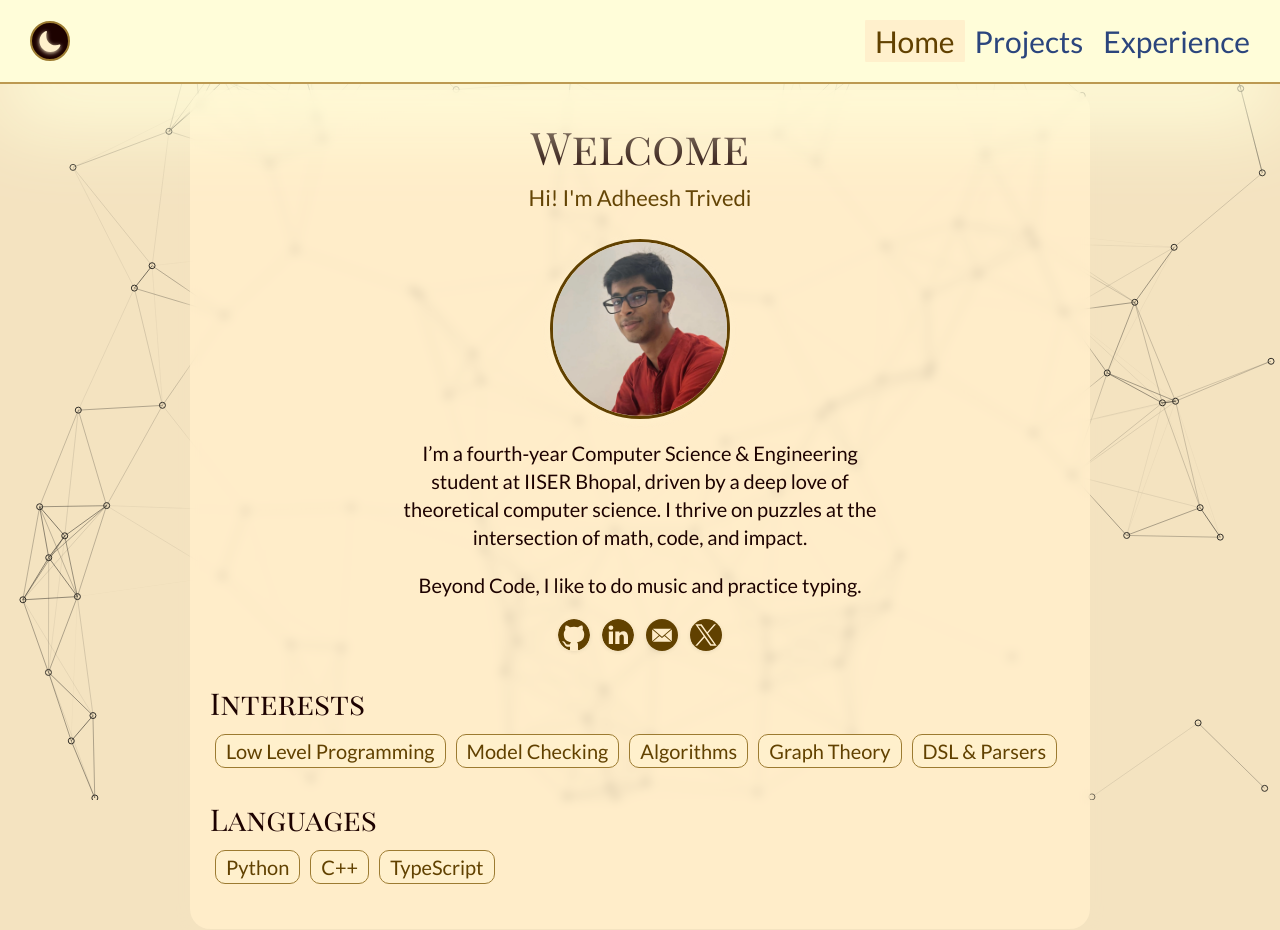
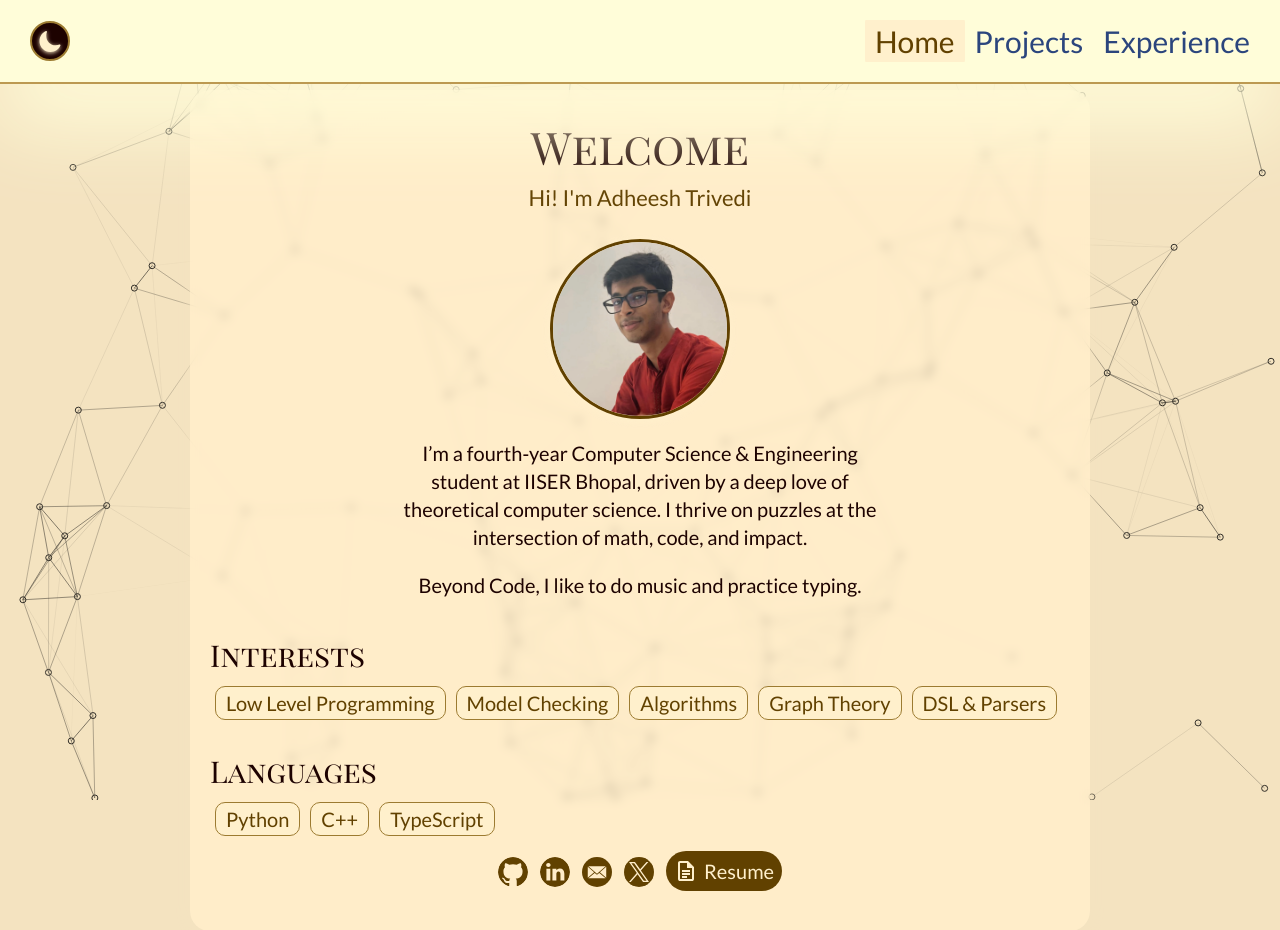
Before and after one commit to AdhTri001/AdhTri001.github.io, a React (Vite) app: page /#/ in a window 1280 px wide. Shown: the top 930 px of the page. Built offline with nearby package versions, Linux system fonts and the light colour scheme.

Commit message:
Added resume button and moved socials to bottom in homepage

```diff
--- a/src/Home/Home.tsx
+++ b/src/Home/Home.tsx
@@ -1,4 +1,5 @@
 import Profile from "./Profile";
+import Socials from "./Socials";
 import CategoryList from "../components/CategoryList";
 import PageLayout from "../components/PageLayout";
 import homeData from "../assets/home.json";
@@ -7,12 +8,13 @@ import profileImg from "../assets/me.webp";
 function Home() {
   return (
     <PageLayout title="Welcome" subtitle={`Hi! I'm ${homeData.name}`}>
-      <Profile image={profileImg} about={homeData.about} socials={homeData.socials} />
+      <Profile image={profileImg} about={homeData.about} />
       <div className="categories-section">
         {homeData["categories"].map((cat, idx) => (
           <CategoryList key={idx} category={cat.category} items={cat.items} />
         ))}
       </div>
+      <Socials socials={homeData.socials} />
     </PageLayout>
   );
 }
--- a/src/Home/Profile.css
+++ b/src/Home/Profile.css
@@ -21,26 +21,3 @@
   max-width: 500px;
   margin: 1rem 0rem;
 }
-
-.profile-socials {
-  display: flex;
-  gap: 1.2rem;
-  justify-content: center;
-  margin-top: 1rem;
-}
-
-.profile-social-icon {
-  width: 32px;
-  height: 32px;
-  transition: transform 0.2s, box-shadow 0.2s;
-  border-radius: 50%;
-  fill: var(--text-muted);
-  box-shadow: 0 1px 4px rgba(0, 0, 0, 0.08);
-  display: inline-block;
-}
-
-.profile-social-icon:hover {
-  transform: scale(1.12);
-  box-shadow: 0 2px 8px var(--primary);
-  fill: var(--text);
-}
--- a/src/Home/Profile.tsx
+++ b/src/Home/Profile.tsx
@@ -1,30 +1,12 @@
 import "./Profile.css";
-
-import githubIcon from "../assets/icons/github.svg?react";
-import linkedinIcon from "../assets/icons/linkedin.svg?react";
-import mailIcon from "../assets/icons/mail.svg?react";
-import xIcon from "../assets/icons/x.svg?react";
 
 
 interface ProfileProps {
   image: string;
   about: string[];
-  socials?: {
-    github?: string;
-    linkedin?: string;
-    mail?: string;
-    x?: string;
-  };
 }
 
-const SOCIALS_ICONS = {
-  github: githubIcon,
-  linkedin: linkedinIcon,
-  mail: mailIcon,
-  x: xIcon,
-};
-
-function Profile({ image, about, socials }: ProfileProps) {
+function Profile({ image, about }: ProfileProps) {
   return (
     <div className="profile">
       {/* Profile image */}
@@ -36,26 +18,6 @@ function Profile({ image, about, socials }: ProfileProps) {
           {line}
         </p>
       ))}
-
-      {/* Profile socials */}
-      <div className="profile-socials">
-        {socials &&
-          Object.entries(socials).map(([key, value]) => {
-            const Icon = SOCIALS_ICONS[key as keyof typeof SOCIALS_ICONS];
-            return (
-              value && (
-                <a
-                  key={key}
-                  href={value}
-                  target="_blank"
-                  rel="noopener noreferrer"
-                >
-                  <Icon className="profile-social-icon" title={key} />
-                </a>
-              )
-            );
-          })}
-      </div>
     </div>
   );
 }
--- /dev/null
+++ b/src/Home/Socials.css
@@ -0,0 +1,50 @@
+.socials {
+  display: flex;
+  gap: 1.2rem;
+  justify-content: center;
+  align-items: center;
+  margin-top: 1rem;
+}
+
+.social-icon {
+  width: 3rem;
+  height: 3rem;
+  vertical-align: middle;
+  border-radius: 50%;
+  fill: var(--text-muted);
+  transition: transform 0.2s, box-shadow 0.2s;
+}
+
+.social-icon:hover {
+  transform: scale(1.12);
+  box-shadow: 0 2px 8px var(--primary);
+  fill: var(--text);
+}
+
+.resume-link {
+  display: inline-flex;
+  align-items: center;
+  gap: 0.6rem;
+  background: var(--text-muted);
+  color: var(--bg);
+  border-radius: 50vh;
+  height: 4rem;
+  padding: 0px 8px;
+  text-decoration: none;
+  transition: background 0.2s, color 0.2s, box-shadow 0.2s, transform 0.2s;
+}
+
+.resume-link:hover {
+  box-shadow: 0 2px 8px var(--primary);
+}
+
+.resume-icon {
+  width: 24px;
+  height: 24px;
+  fill: currentColor;
+  transition: transform 0.2s;
+}
+
+.resume-link:hover .resume-icon {
+  transform: rotate(-10deg) scale(1.15);
+}
--- /dev/null
+++ b/src/Home/Socials.tsx
@@ -0,0 +1,60 @@
+
+import "./Socials.css";
+
+import githubIcon from "../assets/icons/github.svg?react";
+import linkedinIcon from "../assets/icons/linkedin.svg?react";
+import mailIcon from "../assets/icons/mail.svg?react";
+import xIcon from "../assets/icons/x.svg?react";
+import DocsIcon from "../assets/icons/docs.svg?react";
+
+interface SocialsProps {
+  socials?: {
+    github?: string;
+    linkedin?: string;
+    mail?: string;
+    x?: string;
+  };
+}
+
+const SOCIALS_ICONS = {
+  github: githubIcon,
+  linkedin: linkedinIcon,
+  mail: mailIcon,
+  x: xIcon,
+};
+
+function Socials({ socials }: SocialsProps) {
+  return (
+    <div className="socials">
+      {socials &&
+        Object.entries(socials).map(([key, value]) => {
+          const Icon = SOCIALS_ICONS[key as keyof typeof SOCIALS_ICONS];
+          return (
+            value && (
+              <a
+                key={key}
+                href={value}
+                target="_blank"
+                rel="noopener noreferrer"
+              >
+                <Icon className="social-icon" title={key} />
+              </a>
+            )
+          );
+        })
+      }
+
+      <a
+        href="/resume.pdf"
+        target="_blank"
+        rel="noopener noreferrer"
+        className="resume-link"
+      >
+        <DocsIcon className="resume-icon" title="Resume" />
+        Resume
+      </a>
+    </div >
+  );
+}
+
+export default Socials;
```
Also changed, not shown: src/assets/icons/docs.svg (added), 1 other file (tests, documents, lock files or other folders).
